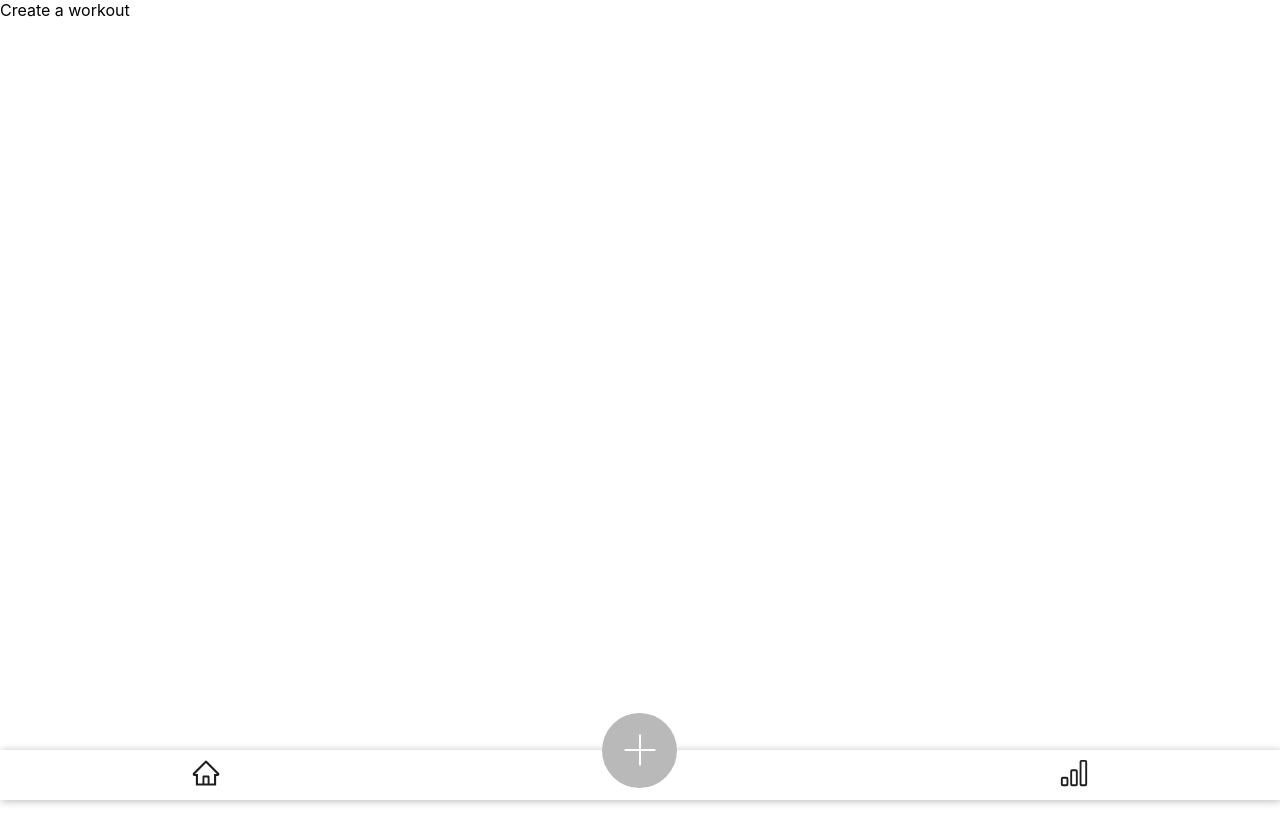
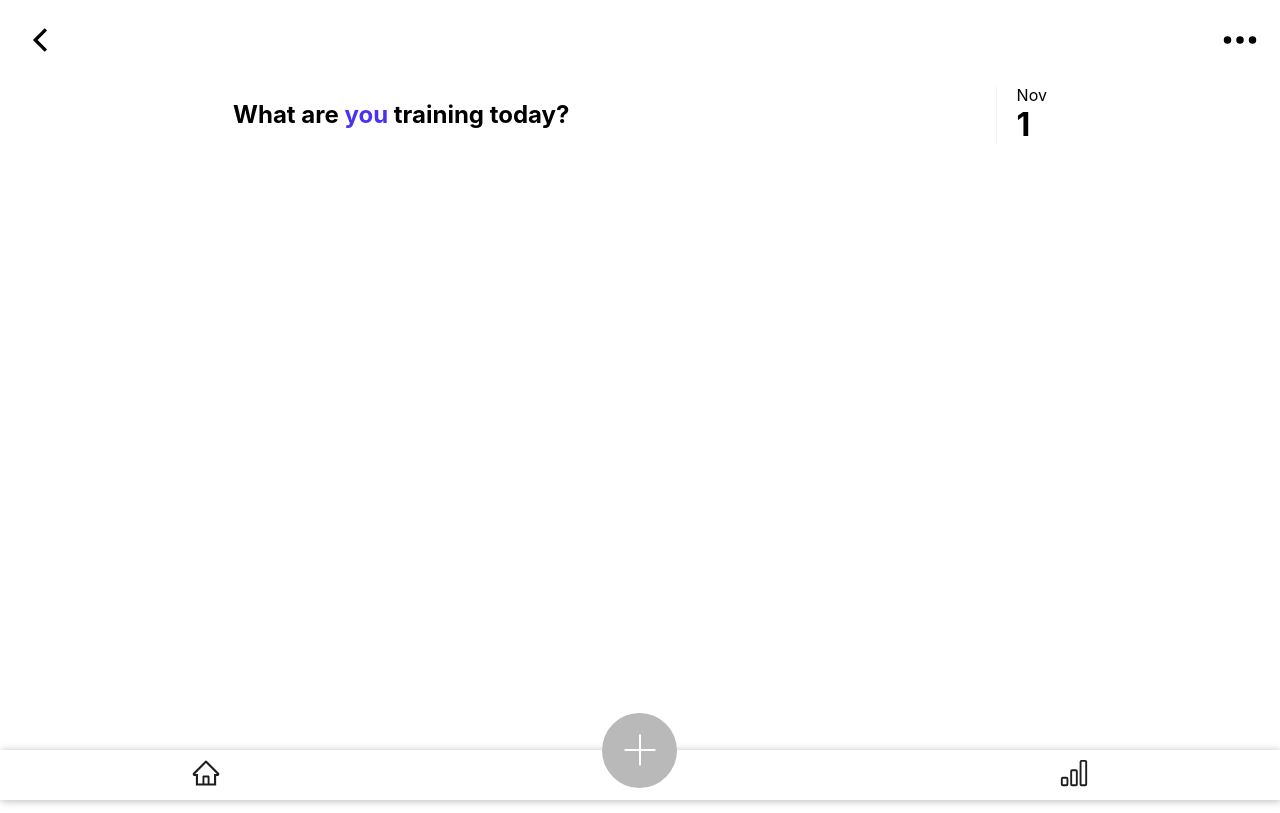
Before and after one commit to kirtap5/stronger-front-end, a React (Create React App) app: page /createWorkout in a window 1280 px wide. Built offline with nearby package versions, Linux system fonts and the light colour scheme.

Commit message:
Skeleton for the header section of creating a new workout

```diff
--- a/src/assets/colors.tsx
+++ b/src/assets/colors.tsx
@@ -4,4 +4,5 @@ export const colors = {
   white: "#FFFFFF",
   black: "#1E1E1E",
   grey: "#B9B9B9",
+  lightGrey: "#F4F4F7",
 };
--- /dev/null
+++ b/src/components/HeaderSection.tsx
@@ -0,0 +1,58 @@
+import React from "react";
+import { CgChevronLeft } from "react-icons/cg";
+import { BsThreeDots } from "react-icons/bs";
+import { StyleType } from "../typescript/types/Types";
+import { colors } from "../assets/colors";
+
+export const HeaderSection = () => {
+  const date = new Date();
+  const day = date.toLocaleString("en-GB", { day: "numeric" });
+  const month = date.toLocaleString("en-GB", { month: "short" });
+
+  return (
+    <div style={styles.root}>
+      <div style={styles.iconContainer}>
+        <CgChevronLeft size="40" />
+        <BsThreeDots size="40" />
+      </div>
+      <div style={styles.contentContainer}>
+        <h2 style={styles.textContainer}>
+          What are <span style={styles.highlight}>you</span> training today?
+        </h2>
+        <div style={styles.dateContainer}>
+          {month}
+          <h1 style={styles.date}>{day}</h1>
+        </div>
+      </div>
+    </div>
+  );
+};
+
+const styles: StyleType = {
+  root: { padding: "0px 20px" },
+  iconContainer: {
+    display: "flex",
+    justifyContent: "space-between",
+    width: "100%",
+    margin: " 20px auto",
+  },
+  contentContainer: {
+    margin: "auto",
+    display: "flex",
+    justifyContent: "space-around",
+  },
+  textContainer: {
+    maxWidth: "50%",
+  },
+  highlight: {
+    color: colors.primary,
+  },
+  dateContainer: {
+    margin: "auto 0",
+    borderLeft: `1px solid ${colors.lightGrey}`,
+    paddingLeft: "20px",
+  },
+  date: {
+    margin: "0",
+  },
+};
--- a/src/pages/CreateWorkout.tsx
+++ b/src/pages/CreateWorkout.tsx
@@ -1,4 +1,5 @@
 import React from "react";
+import { HeaderSection } from "../components/HeaderSection";
 export const CreateWorkout = () => {
-  return <div>Create a workout</div>;
+  return <HeaderSection />;
 };
```
